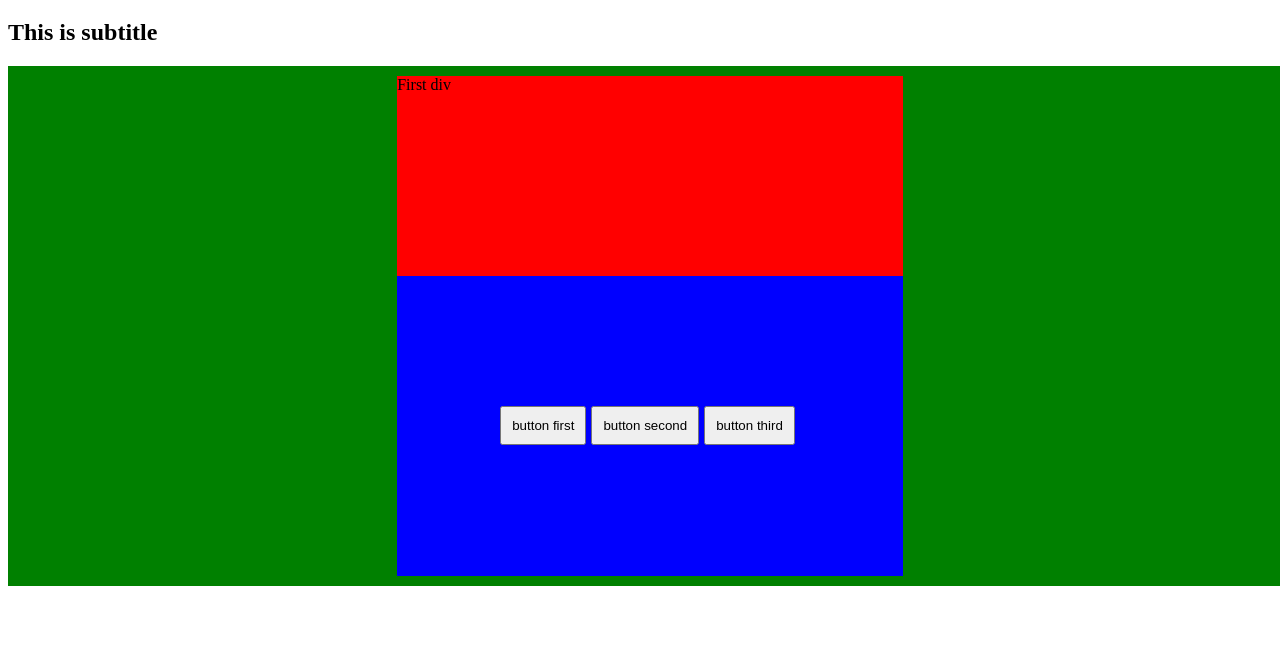
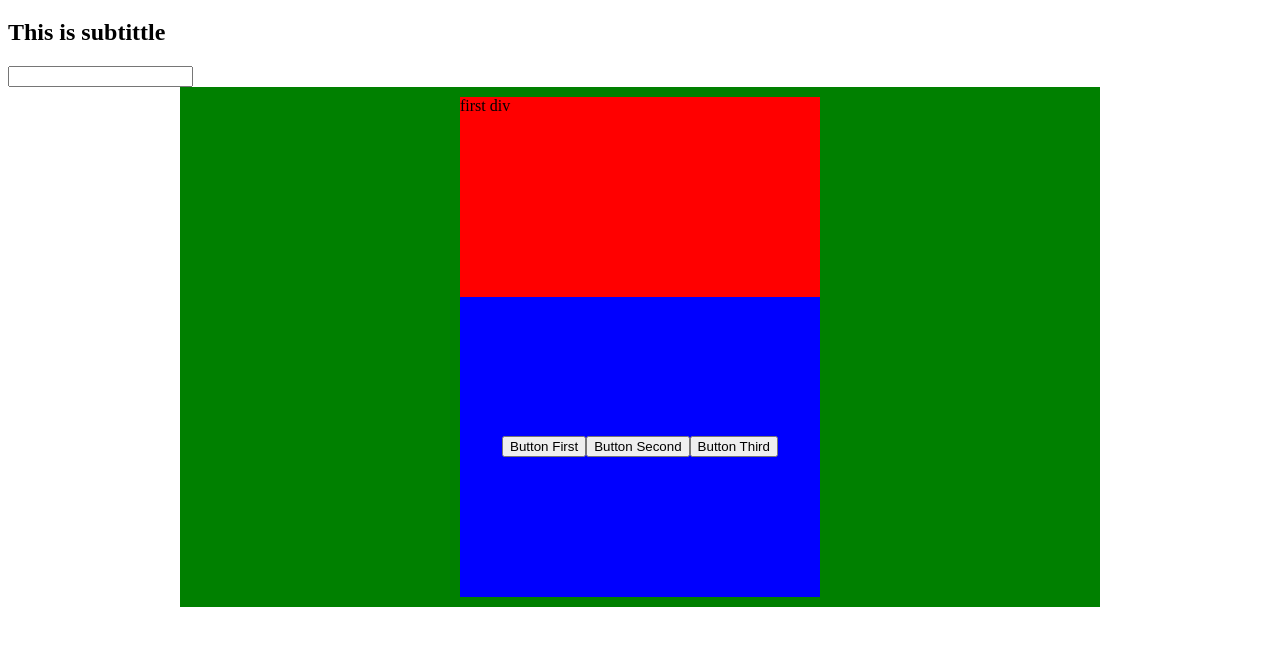
Before and after one commit to Mickecoding/Chapter2, a plain HTML site: page index.html in a window 1280 px wide. Shown: the part 61-706 px from the top of the page. Drawn offline with nearby package versions, Linux system fonts and the light colour scheme.

Commit message:
Update index.html

```diff
--- a/index.html
+++ b/index.html
@@ -3,14 +3,15 @@
 <head>
     <meta charset="UTF-8">
     <meta name="viewport" content="width=device-width, initial-scale=1.0">
+    <script src="https://ajax.googleapis.com/ajax/libs/jquery/3.7.1/jquery.min.js"></script>
     <title>Document</title>
-
     <style>
         .divpractice{
-            width: 100%;
+            width: 900px;
             height: 500px;
 
             background-color: green;
+
             display: flex;
             flex-direction: column;
             align-items: center;
@@ -20,12 +21,12 @@
 
             margin: 0px auto 0px auto;
         }
-        .divpractice > .first{
+
+        .divpractice > .first {
          width: 40%;
          height: 200px;
 
          background-color: red;
-
         }
 
         .divpractice > .second {
@@ -33,29 +34,34 @@
          height: 300px;
 
          background-color: blue;
+
          display: flex;
          flex-direction: row;
          align-items: center;
          justify-content: center;
         }
 
-        .divpractice > .second > button {
+        .divpractice > .second > .button{
             margin-right: 5px;
             padding: 10px;
         }
-
-
     </style>
+    <script>
+        function hey() {
+            alert('Hello!')
+        }
+    </script>
 </head>
 <body>
     <h1>My Review Page</h1>
-    <h2>This is subtitle</h2>
+    <h2>This is subtittle</h2>
+    <input type="text" id="input-box">
     <div class="divpractice">
-        <div class="first">First div</div>
-        <div class="second">
-            <button>button first</button>
-            <button>button second</button>
-            <button>button third</button>
+        <div class="first">first div</div>
+        <div class="second" id="second-box">
+            <button onclick="hey()">Button First</button>
+            <button>Button Second</button>
+            <button>Button Third</button>
         </div>
     </div>
 </body>
```
Lines whose indentation alone changed are shown as unchanged.
